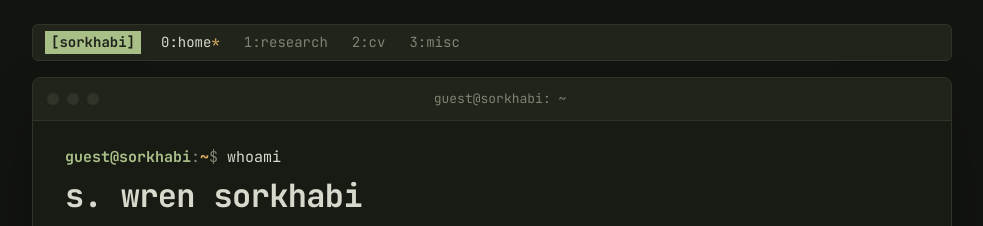
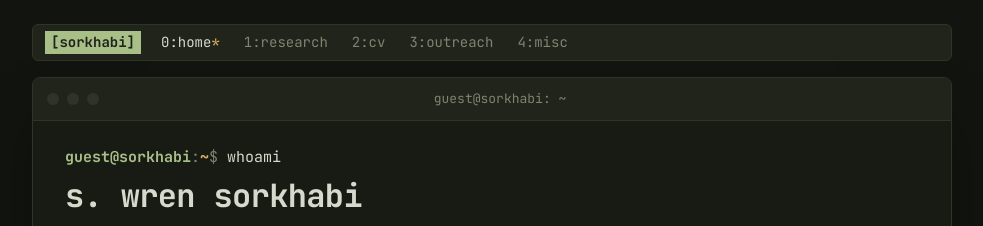
Before and after one commit to ssorkhabi/ssorkhabi.github.io, a Jekyll site: the page built from index.md, in a window 1280 px wide. Shown: the top 226 px of the page, without its empty margins (148-1131 px from the left). Built offline with Jekyll 4.4.1, drawn with Linux system fonts in a browser that asks for light colours.

Commit message:
add 'outreach' link

```diff
--- a/_layouts/default.html
+++ b/_layouts/default.html
@@ -36,7 +36,8 @@
         <li><a href="{{ '/' | relative_url }}" {% if page.title == "home" %}class="active" aria-current="page"{% endif %}>0:home</a></li>
         <li><a href="{{ '/research' | relative_url }}" {% if page.title == "research" %}class="active" aria-current="page"{% endif %}>1:research</a></li>
         <li><a href="{{ '/cv' | relative_url }}" {% if page.title == "cv" %}class="active" aria-current="page"{% endif %}>2:cv</a></li>
-        <li><a href="{{ '/miscellaneous' | relative_url }}" {% if page.title == "miscellaneous" %}class="active" aria-current="page"{% endif %}>3:misc</a></li>
+        <li><a href="{{ '/outreach' | relative_url }}" {% if page.title == "outreach" %}class="active" aria-current="page"{% endif %}>3:outreach</a></li>
+        <li><a href="{{ '/miscellaneous' | relative_url }}" {% if page.title == "miscellaneous" %}class="active" aria-current="page"{% endif %}>4:misc</a></li>
       </ul>
     {% endcapture %}
 
```
